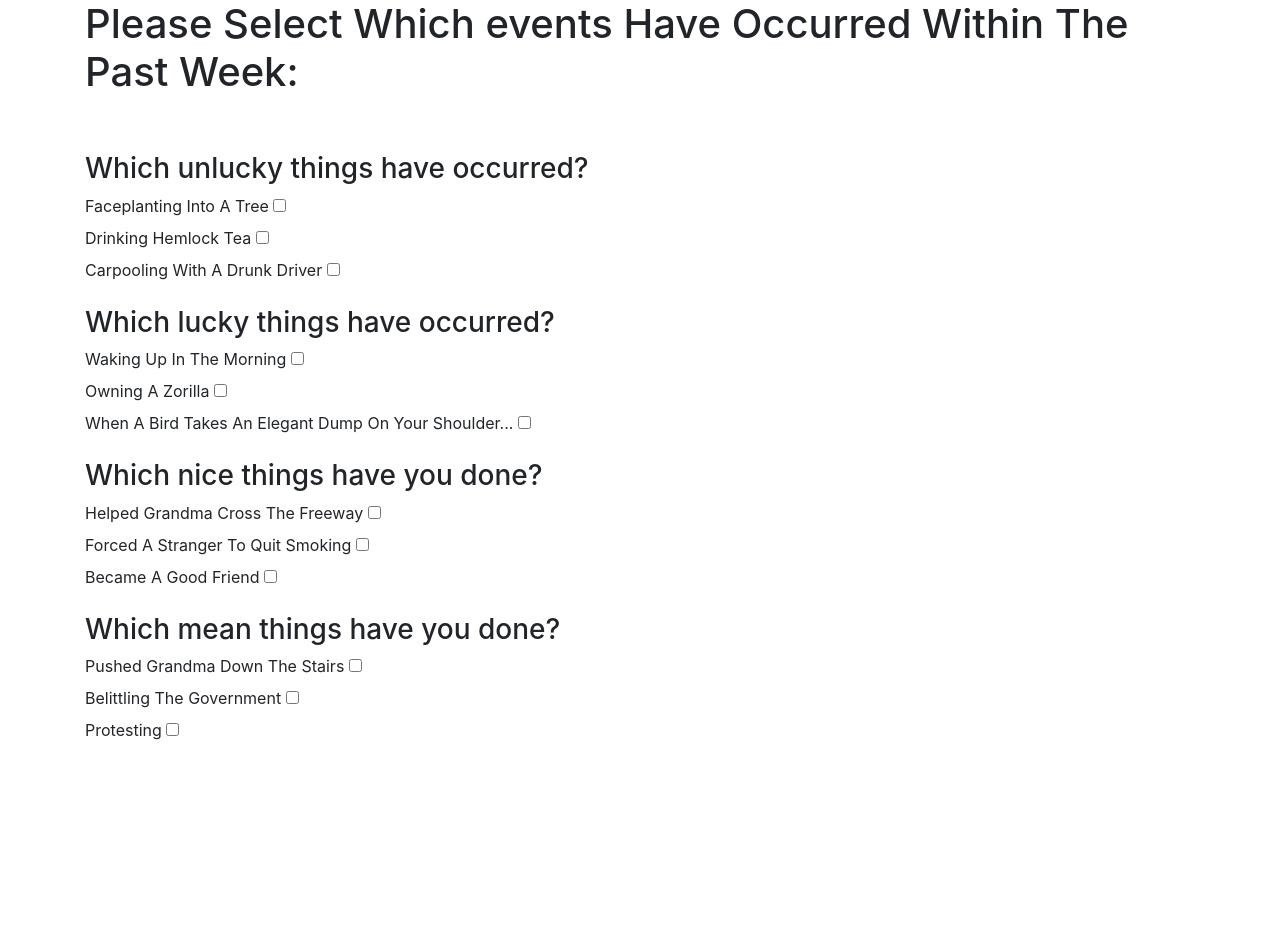
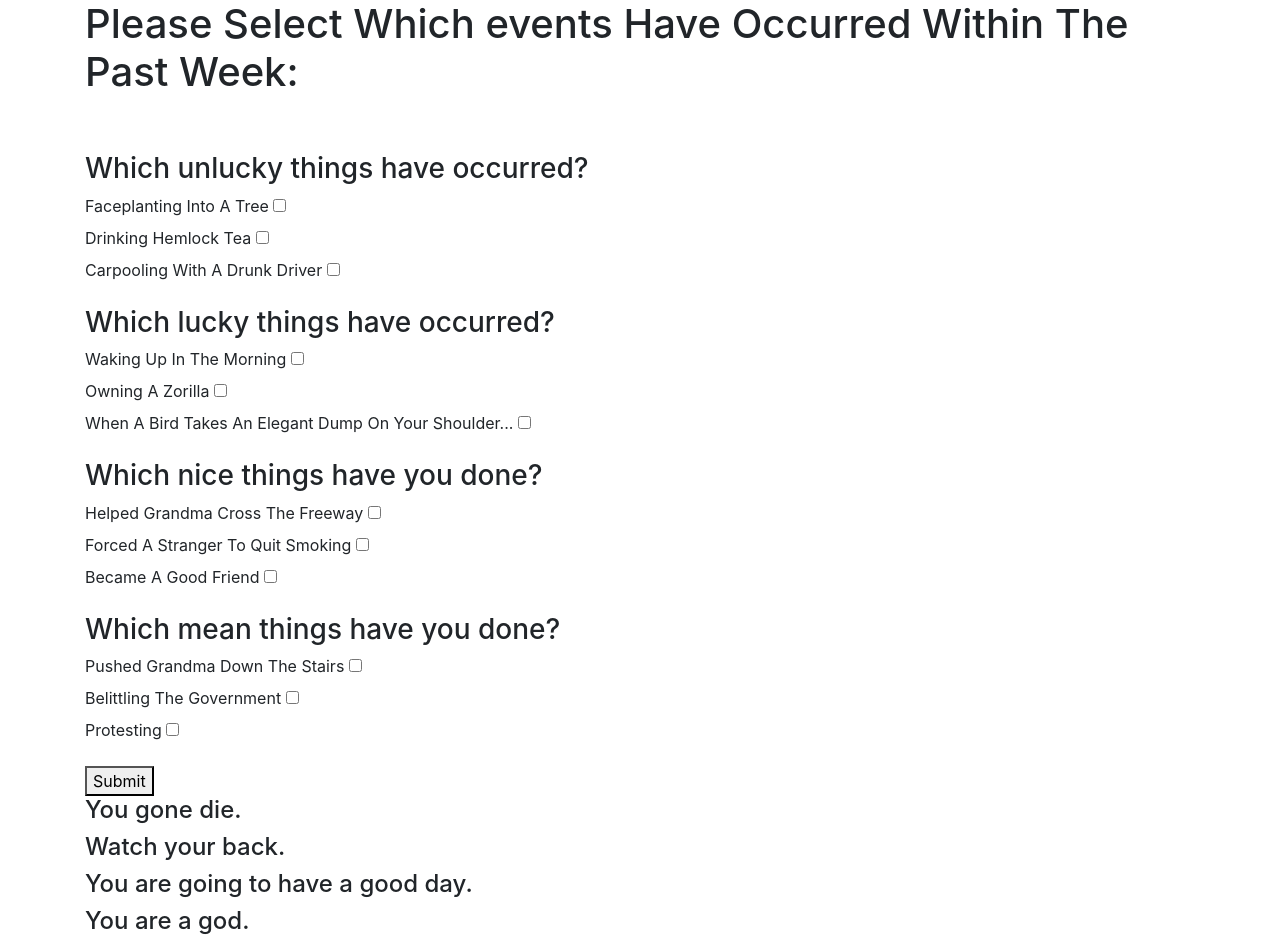
Before and after one commit to M00nDrag0n/luckyQuiz, a plain HTML site: page index.html in a window 1280 px wide. Before the commit the page ends 800 px from the top, so only its background shows below. Drawn offline with Linux system fonts and the light colour scheme.

Commit message:
add results to html

```diff
--- a/index.html
+++ b/index.html
@@ -10,8 +10,6 @@
   <body>
     <div class="container">
       <h1>Please Select Which events Have Occurred Within The Past Week:</h1><br><br>
-      <div id="">
-      </div>
       <form id="">
 
         <div class="form-group">
@@ -53,9 +51,23 @@
           <label for="protest">Protesting</label>
           <input id="protest" type="checkbox" name="mean" value="50"><br>
         </div>
+        <button type"submit" name="btn">Submit</button>
+
+      </form>
+      <div id="worstFortune">
+        <h4>You gone die.</h4>
+      </div>
+      <div id="badFortune">
+        <h4>Watch your back.</h4>
+      </div>
+      <div id="goodFortune">
+        <h4>You are going to have a good day.</h4>
+      </div>
+      <div id="bestFortune">
+        <h4>You are a god.</h4>
+      </div>
 
 
-      </form>
     </div>
   </body>
 </html>
```
